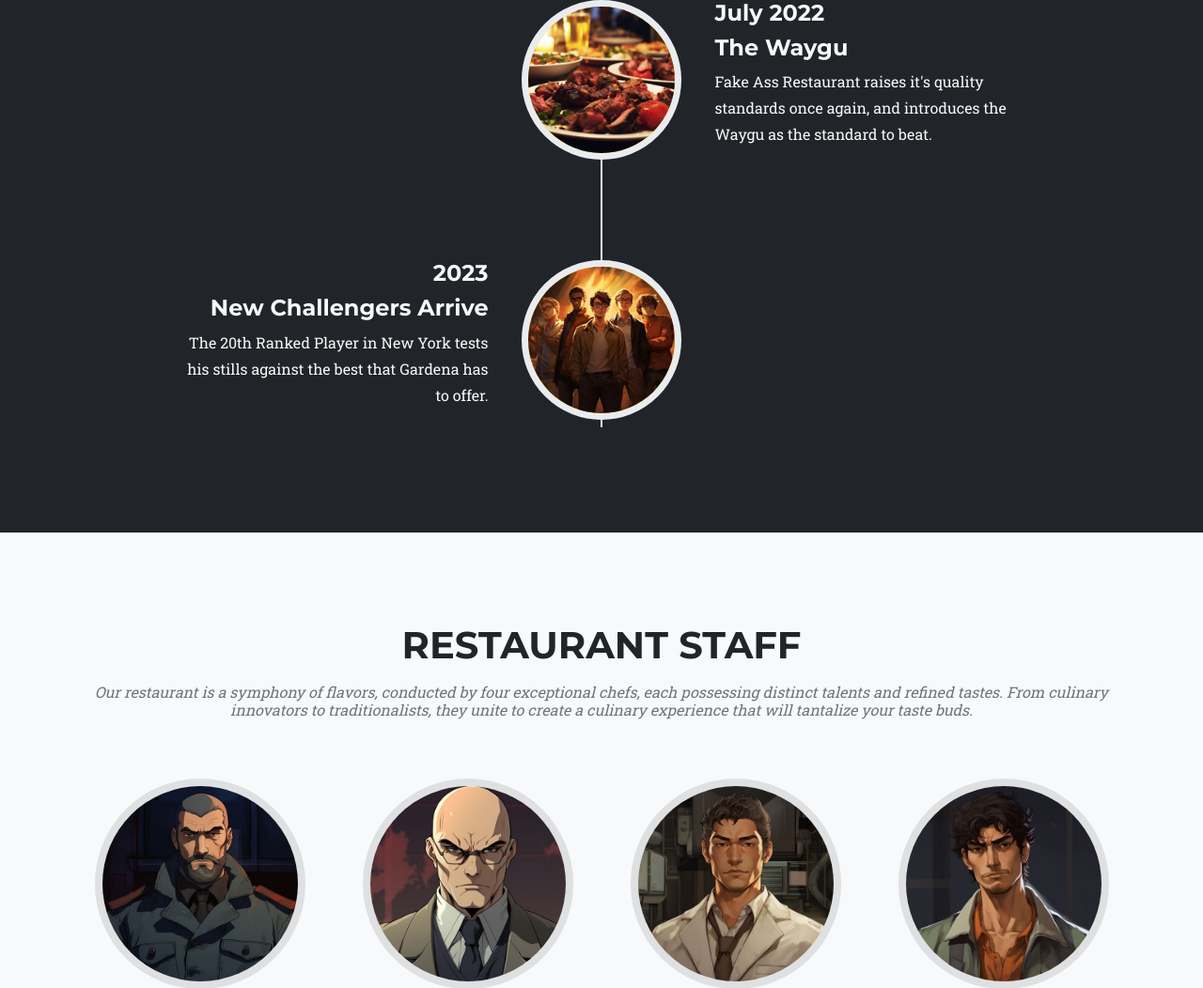
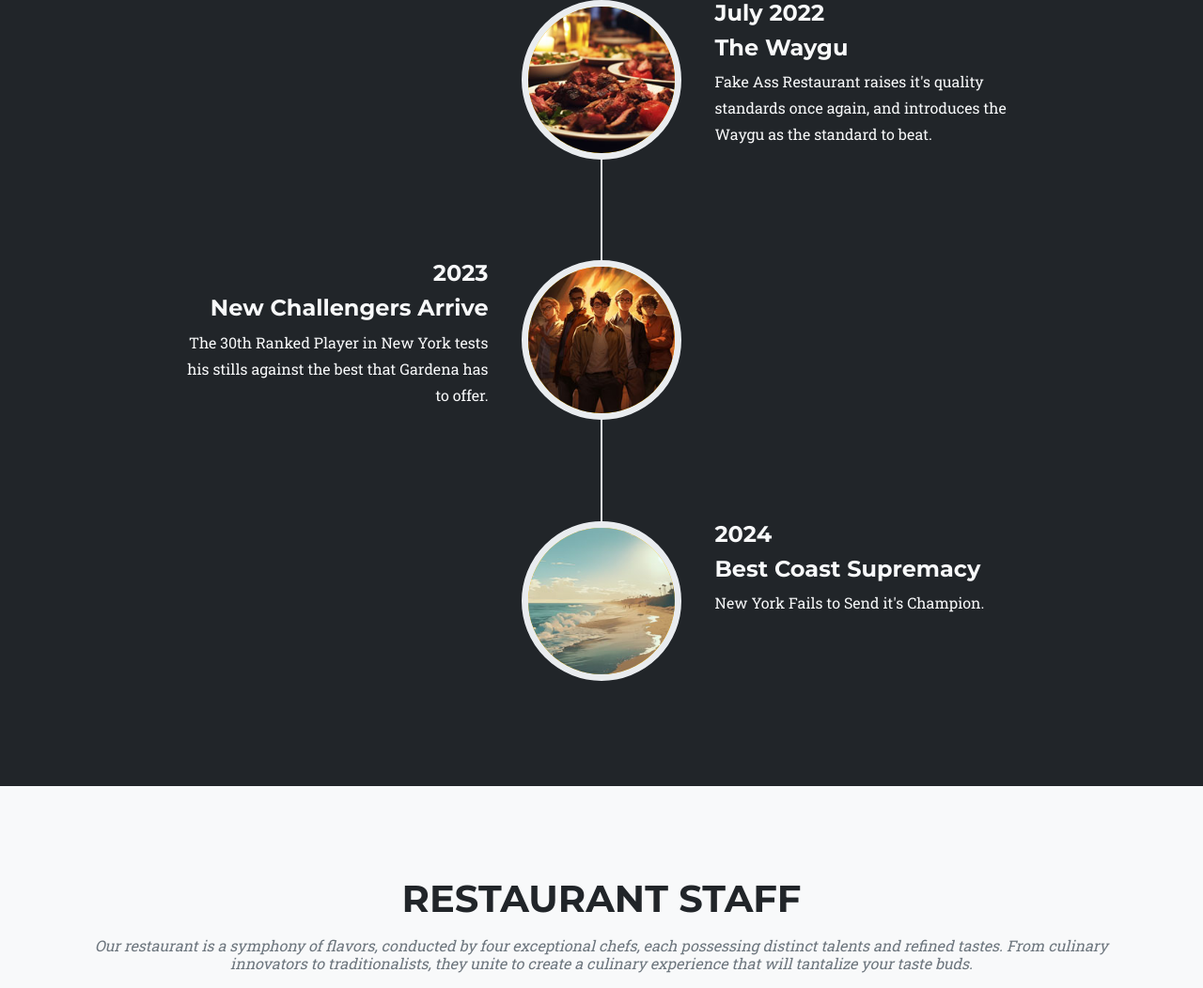
Before and after one commit to GerardoRitchey/FAR-Website, a Flask app: template templates/home.html in a window 1280 px wide. Shown: the part 3507-4559 px from the top of the page at 94% size. Run offline with Flask 3, Linux system fonts and the light colour scheme; the template is opened without the code that fills it, so the values that code supplies are empty; some libraries are stand-ins or nearby versions.

Commit message:
Instagram API removal
*comments out the section that queries IG until a new API key can be generated

*updates to the 2024 timeline.

```diff
--- a/main.py
+++ b/main.py
@@ -4,7 +4,7 @@ from flask_sqlalchemy import SQLAlchemy
 from flask_wtf import FlaskForm
 from wtforms import StringField, SubmitField
 from wtforms.validators import DataRequired, URL
-from social_apis.instagram import Instagram
+#from social_apis.instagram import Instagram
 from datetime import date
 import sys, os, requests
 from dotenv import load_dotenv
@@ -24,11 +24,11 @@ fb_client_id = os.environ.get("FB_APP_ID")
 fb_secret = os.environ.get("FB_APP_SECRET")
 far_llat = os.environ.get("IG_FAR_LLAT")
 
-ig = Instagram(
-    client_id=fb_client_id,
-    client_secret=fb_secret,
-    ll_at=far_llat
-)
+# ig = Instagram(
+#     client_id=fb_client_id,
+#     client_secret=fb_secret,
+#     ll_at=far_llat
+# )
 
 
 @app.route('/')
@@ -36,17 +36,17 @@ def home():
 
     #the IG api right now does not allow us to query specific types of content, so we pull it all, and filter it here
     #todo add a method to the IG object that returns only the data type we want. Could be helpful for later
-    user_media_data = ig.get_user_media(limit=10)
+    # user_media_data = ig.get_user_media(limit=10)
     user_images = []
 
-    for media in user_media_data["data"]:
-        if media["media_type"] == "IMAGE":
-            user_images.append(media)
-        elif media["media_type"] == "CAROUSEL_ALBUM":
-            caption = media["caption"]
-            for image in media["children"]["data"]:
-                image["caption"] = caption  #IG child edges don't have captions, we need to use the ALBUM'S CAPTIONS
-                user_images.append(image)
+    # for media in user_media_data["data"]:
+    #     if media["media_type"] == "IMAGE":
+    #         user_images.append(media)
+    #     elif media["media_type"] == "CAROUSEL_ALBUM":
+    #         caption = media["caption"]
+    #         for image in media["children"]["data"]:
+    #             image["caption"] = caption  #IG child edges don't have captions, we need to use the ALBUM'S CAPTIONS
+    #             user_images.append(image)
 
 
     user_images = user_images[:(len(user_images) %4 * -1)] #get a full block on the home page
@@ -54,17 +54,17 @@ def home():
     return render_template("home.html", ig_images=user_images)
 
 
-@app.route("/insta/")
-def instagram_imgs():
-
-    user_media_list = ig.get_user_media(limit=15)
-
-    #filter down to just images until we sort out how to handle videos
-    user_images = [ media for media in user_media_list["data"] if media["media_type"] != "VIDEO"]
-
-    return render_template("instagram.html", ig_media=user_images)
-
-
+# @app.route("/insta/")
+# def instagram_imgs():
+#
+#     user_media_list = ig.get_user_media(limit=15)
+#
+#     #filter down to just images until we sort out how to handle videos
+#     user_images = [ media for media in user_media_list["data"] if media["media_type"] != "VIDEO"]
+#
+#     return render_template("instagram.html", ig_media=user_images)
+#
+#
 
 
 
--- a/templates/home/section-3.html
+++ b/templates/home/section-3.html
@@ -51,7 +51,16 @@
                     <h4>2023</h4>
                     <h4 class="subheading">New Challengers Arrive</h4>
                 </div>
-                <div class="timeline-body"><p class="">The 20th Ranked Player in New York tests his stills against the best that Gardena has to offer.</p></div>
+                <div class="timeline-body"><p class="">The 30th Ranked Player in New York tests his stills against the best that Gardena has to offer.</p></div>
+        </li>
+        <li class="timeline-inverted">
+            <div class="timeline-image"><img class="rounded-circle img-fluid" src="static/assets/img/about/best-coast.jpg" alt="..." /></div>
+            <div class="timeline-panel">
+                <div class="timeline-heading">
+                    <h4>2024</h4>
+                    <h4 class="subheading">Best Coast Supremacy</h4>
+                </div>
+                <div class="timeline-body"><p class="">New York Fails to Send it's Champion.</p></div>
         </li>
     </ul>
 </div>
```
Also changed, not shown: requirements.txt (+26 -8 lines), static/assets/img/about/best-coast.jpg (added).
